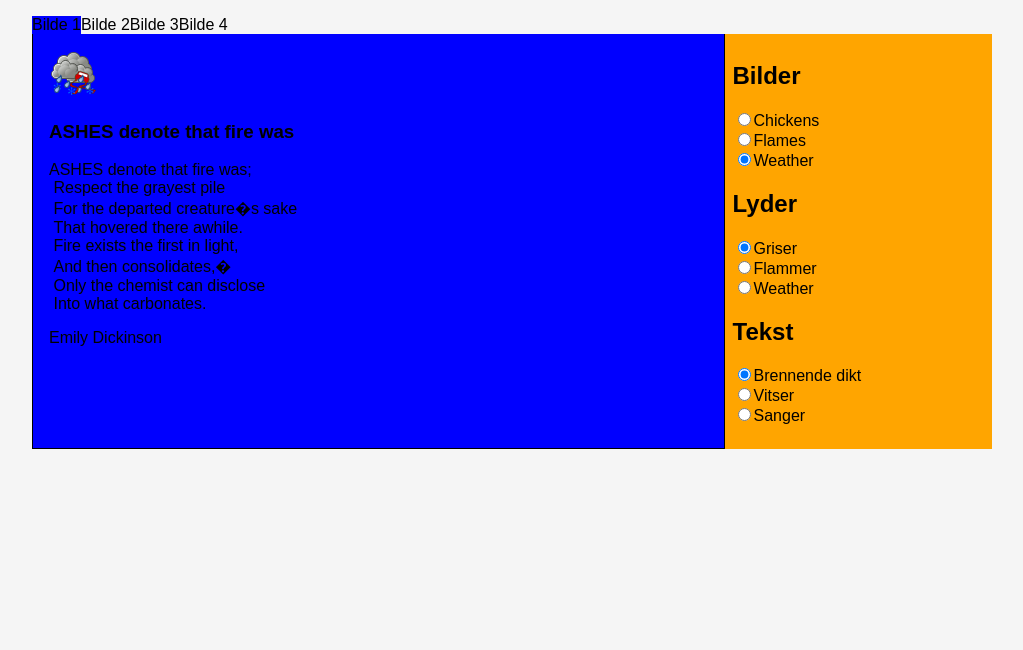
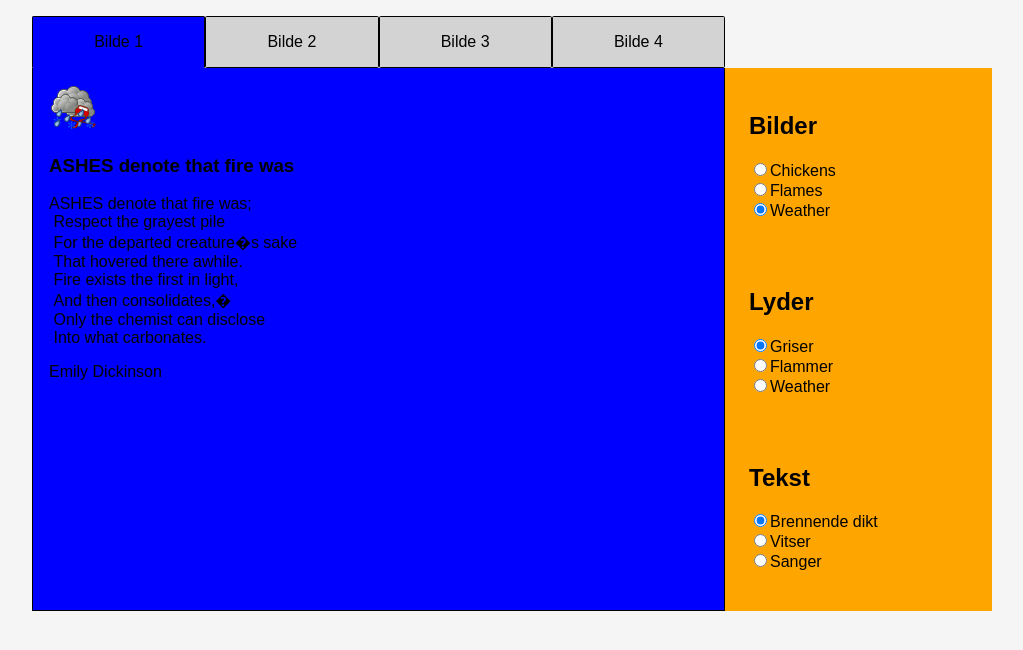
Before and after one commit to IT2810/it2810-webutvikling-h18-prosjekt-2-gruppe--45, a React (Create React App) app: page / in a window 1280 px wide. Shown: the top 650 px of the page, without its empty margins (128-1151 px from the left). Built offline with nearby package versions, Linux system fonts and the light colour scheme.

Commit message:
adds css to chosen tab

```diff
--- a/src/ArtPicker/index.js
+++ b/src/ArtPicker/index.js
@@ -29,7 +29,7 @@ const ArtPicker = ({
           name={name}
           key={key}
           onClick={() => onChange(key)}
-          className={entry === key && 'selected'}
+          className={(entry === key && 'selected tabs') || 'tabs'}
         />
       ))}
     </div>
--- a/src/Gallery/Gallery.css
+++ b/src/Gallery/Gallery.css
@@ -16,7 +16,6 @@
       "art-display media-picker";
   }
   */
-
   .gallery {
     display: grid;
     grid-template-columns: auto auto auto;
--- a/src/MediaPicker/MediaPicker.css
+++ b/src/MediaPicker/MediaPicker.css
@@ -11,6 +11,7 @@
 
 .flex-one {
   flex: 1;
+  padding: 1em;
 }
 
 li {
```
